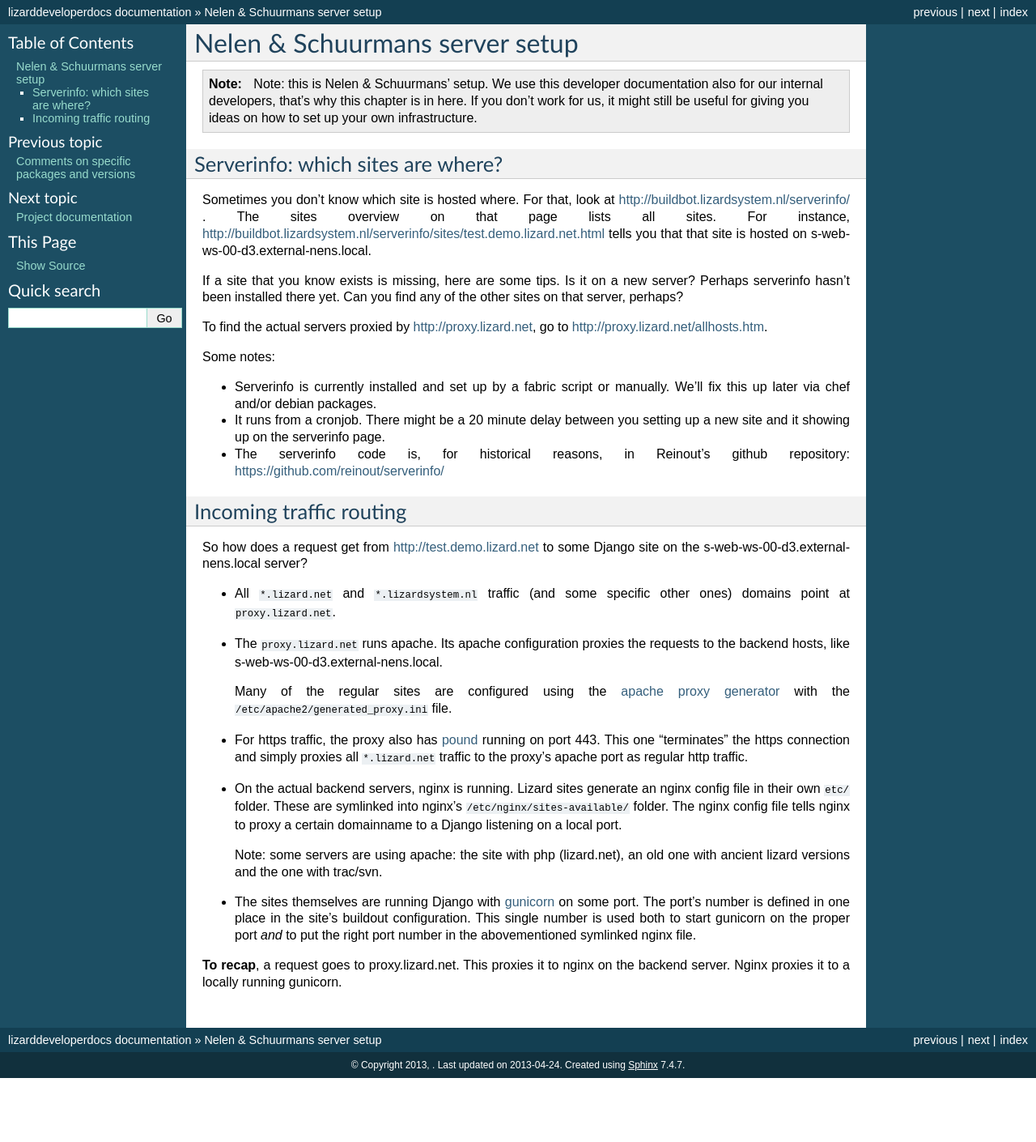
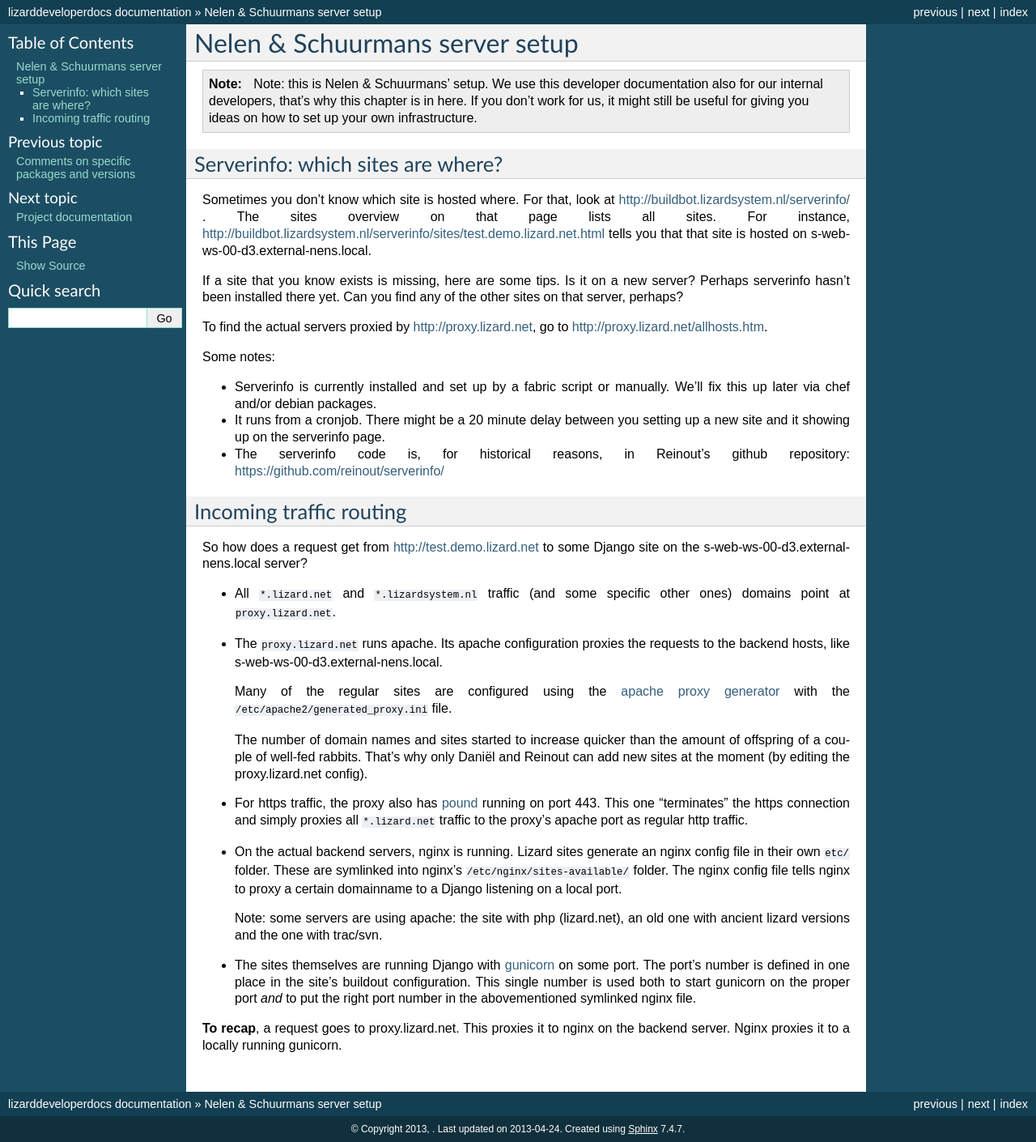
Before and after one commit to pombredanne/lizarddeveloperdocs, a Sphinx documentation site: the page built from doc/source/servers.rst, in a window 1280 px wide. Shown: the whole page at 81% size. Built offline with Sphinx 7.4.7, drawn with Linux system fonts in a browser that asks for light colours; before the commit the page ends 1331 px from its top, so only the background shows below that.

Commit message:
Added note on proxy.lizard.net

```diff
--- a/doc/source/servers.rst
+++ b/doc/source/servers.rst
@@ -52,6 +52,11 @@ on the s-web-ws-00-d3.external-nens.local server?
   <https://github.com/nens/apacheproxygenerator>`_ with the
   ``/etc/apache2/generated_proxy.ini`` file.
 
+  The number of domain names and sites started to increase quicker than the
+  amount of offspring of a couple of well-fed rabbits. That's why only Daniël
+  and Reinout can add new sites at the moment (by editing the proxy.lizard.net
+  config).
+
 - For https traffic, the proxy also has `pound <http://www.apsis.ch/pound>`_
   running on port 443. This one "terminates" the https connection and simply
   proxies all ``*.lizard.net`` traffic to the proxy's apache port as regular
```
